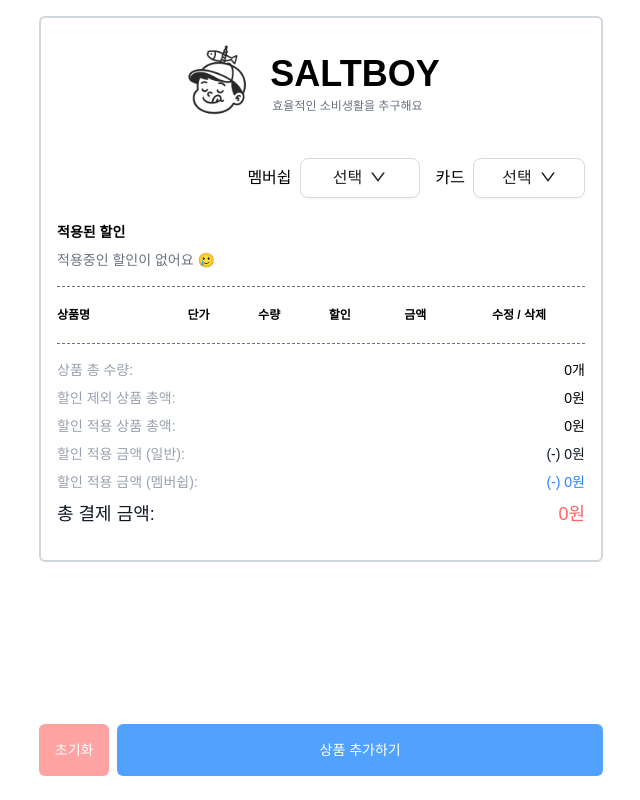
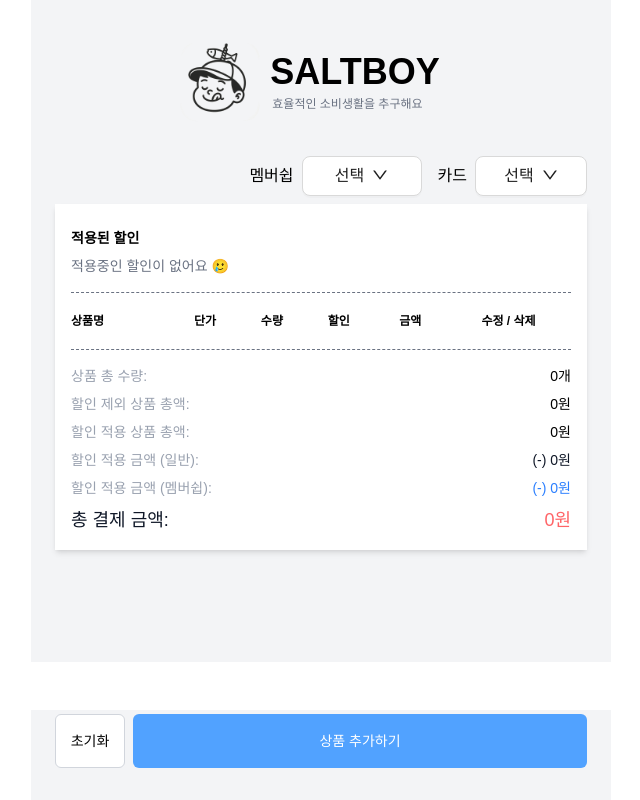
Before and after one commit to mkiz0403/m.caculator, a Next.js app: page / in a window 1280 px wide. Shown: the whole page, without its empty margins (319-959 px from the left). Built offline with nearby package versions, Linux system fonts and the light colour scheme.

Commit message:
refector : 배경 및 버튼 ui 변경, 할인 문구 수정

```diff
--- a/src/app/caculator/page.tsx
+++ b/src/app/caculator/page.tsx
@@ -111,8 +111,8 @@ export default function Receipt() {
 	const cardDiscountMenu: MenuProps = {
 		items: [
 			{ key: 'none', label: '없음' },
-			{ key: 'theMoa', label: '더모아' },
-			{ key: 'HDzero', label: '현대Zero' },
+			{ key: 'theMoa', label: '더 모아' },
+			{ key: 'HDzero', label: '현대 Zero' },
 		],
 		onClick: ({ key }) => {
 			if (key === 'none' || key === 'theMoa' || key === 'HDzero') {
@@ -310,8 +310,8 @@ export default function Receipt() {
 	};
 
 	return (
-		<div className="w-full overflow-y-auto px-2 pt-4 pb-24">
-			<div className="min-h-full w-full rounded-md border-2 border-gray-300 p-4">
+		<div className="w-full overflow-y-auto bg-gray-100 px-2 pt-4 pb-24">
+			<div className="min-h-full w-full rounded-md p-4">
 				<div className="flex flex-col gap-2">
 					<div className="flex items-center justify-center">
 						<Image
@@ -327,7 +327,7 @@ export default function Receipt() {
 							</span>
 						</div>
 					</div>
-					<div className="flex flex-col">
+					<div className="flex flex-col gap-2">
 						<div className="mt-4 flex justify-end">
 							<div className="flex items-center gap-4">
 								<div className="flex items-center gap-2">
@@ -353,8 +353,8 @@ export default function Receipt() {
 												{cardDiscount === 'none'
 													? '선택'
 													: cardDiscount === 'theMoa'
-														? '더모아'
-														: '현대제로'}
+														? '더 모아'
+														: '현대 Zero'}
 												<DownOutlined />
 											</Space>
 										</Button>
@@ -363,7 +363,9 @@ export default function Receipt() {
 							</div>
 							<div className="flex items-center gap-2"></div>
 						</div>
-						<div className="border-b border-dashed border-gray-500 pt-6 pb-4">
+						{/* 영수증 */}
+						<div className="bg-white px-4 shadow-md">
+							<div className="border-b border-dashed border-gray-500 bg-white pt-6 pb-4">
 								<div className="mb-2 flex items-start justify-between">
 									<span className="text-sm font-bold">적용된 할인</span>
 								</div>
@@ -372,27 +374,27 @@ export default function Receipt() {
 									if (mDiscount && mDiscount !== 'none') {
 										if (mDiscount === 'sevenEarth')
 											discounts.push(
-											'세븐(우주패스) 멤버쉽 할인 적용중이에요 🚀(1,000원당 300원 할인)',
+												'세븐(우주패스) 멤버쉽 (1,000원당 300원 할인)',
 											);
 										if (mDiscount === 'sevenT')
 											discounts.push(
-											'세븐(T할인) 멤버쉽 할인 적용중이에요 💰(1,000원당 100원 할인)',
+												'세븐(T할인) 멤버쉽 (1,000원당 100원 할인)',
 											);
 									}
 									if (cardDiscount && cardDiscount !== 'none') {
 										if (cardDiscount === 'theMoa')
 											discounts.push(
-											'더모아 카드할인이 적용중이에요 💳 (5,000원 이상 결제 시, 999원 이하 포인트 지급)',
+												'더 모아 카드할인 (5,000원 이상 결제 시, 999원 이하 포인트 지급)',
 											);
 										if (cardDiscount === 'HDzero')
 											discounts.push(
-											'현대제로 카드할인이 적용중이에요 💳 (결제금액 7% 청구할인)',
+												'현대 Zero 카드할인 (결제금액 7% 청구할인)',
 											);
 									}
 									return discounts.length > 0 ? (
 										<div className="flex flex-col gap-1 text-sm text-blue-500">
 											{discounts.map((discount) => (
-											<span key={discount}>✅ {discount}</span>
+												<span key={discount}>{discount}</span>
 											))}
 										</div>
 									) : (
@@ -607,9 +609,12 @@ export default function Receipt() {
 											return (
 												<>
 													<div className="flex justify-between text-sm">
-													<span className="text-gray-400">상품 총 수량: </span>
+														<span className="text-gray-400">
+															상품 총 수량:{' '}
+														</span>
 														<span>
-														{products.reduce((sum, p) => sum + p.quantity, 0)}개
+															{products.reduce((sum, p) => sum + p.quantity, 0)}
+															개
 														</span>
 													</div>
 													<div className="flex justify-between text-sm">
@@ -641,7 +646,9 @@ export default function Receipt() {
 														</span>
 													</div>
 													<div className="flex justify-between text-lg text-blue-500">
-													<span className="text-gray-900">총 결제 금액: </span>
+														<span className="text-gray-900">
+															총 결제 금액:{' '}
+														</span>
 														<span className="text-red-400">
 															{totalPayment.toLocaleString()}원
 														</span>
@@ -650,7 +657,7 @@ export default function Receipt() {
 														<>
 															<div className="flex justify-between text-sm">
 																<span className="text-gray-400">
-																더모아 적립 금액:
+																	더 모아 적립 금액:
 																</span>
 																<span className="text-blue-500">
 																	(-) {theMoaDiscount.toLocaleString()}원
@@ -662,9 +669,9 @@ export default function Receipt() {
 																		잠깐‼️
 																	</span>
 																	<span className="text-sm text-blue-500">
-																	뒷자리 {maxTheMoaDiscount.toLocaleString()}원
-																	한도내에서 추가 상품 구매를 하면 최대적립을
-																	받을 수 있어요😀
+																		뒷자리 {maxTheMoaDiscount.toLocaleString()}
+																		원 한도내에서 추가 상품 구매를 하면
+																		최대적립을 받을 수 있어요😀
 																	</span>
 																</div>
 															)}
@@ -690,7 +697,9 @@ export default function Receipt() {
 														<div className="flex flex-col gap-1 rounded-md border border-blue-400 p-2">
 															<span className="text-sm font-medium text-blue-500">
 																현대 제로카드 결제 시{' '}
-															{Math.floor(totalPayment * 0.07).toLocaleString()}
+																{Math.floor(
+																	totalPayment * 0.07,
+																).toLocaleString()}
 																원을 청구할인 받을 수 있어요 🎉
 															</span>
 														</div>
@@ -718,9 +727,9 @@ export default function Receipt() {
 									/>
 								</Modal>
 								<div className="fixed inset-x-0 bottom-0 z-50">
-								<div className="mx-auto flex w-full max-w-[580px] gap-2 bg-white px-2 pt-1 pb-6">
+									<div className="mx-auto flex w-full max-w-[580px] gap-2 bg-gray-100 px-6 pt-1 pb-8">
 										<button
-										className="w-20 rounded-md bg-red-300 px-2 py-4 text-sm text-white"
+											className="w-20 rounded-md border border-gray-300 bg-white px-2 py-4 text-sm text-black"
 											onClick={confirmResetAll}
 										>
 											초기화
@@ -738,5 +747,6 @@ export default function Receipt() {
 					</div>
 				</div>
 			</div>
+		</div>
 	);
 }
--- a/src/app/layout.tsx
+++ b/src/app/layout.tsx
@@ -97,7 +97,7 @@ export default function RootLayout({
 }>) {
 	return (
 		<html lang="en" className="h-full">
-			<body className="h-full bg-white">
+			<body className="h-full bg-gray-100">
 				{process.env.NEXT_PUBLIC_GOOGLE_ANALYTICS && (
 					<GoogleAnalytics gaId={process.env.NEXT_PUBLIC_GOOGLE_ANALYTICS} />
 				)}
```
Lines whose indentation alone changed are shown as unchanged.
